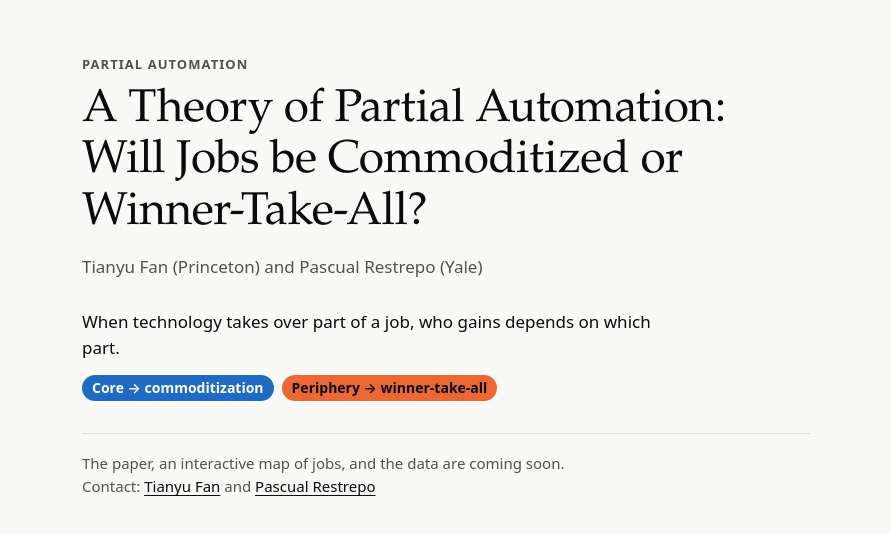
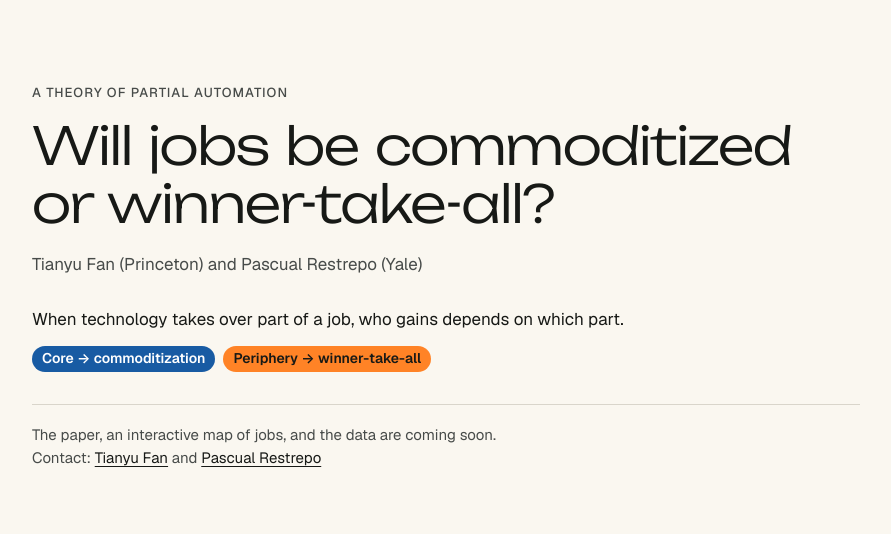
Before and after one commit to tianyufan-econ/partial-automation, a plain HTML site: page docs/index.html in a window 1280 px wide. Shown: the part 124-658 px from the top of the page, without its empty margins (194-1085 px from the left). Drawn offline with Linux system fonts and the light colour scheme.

Commit message:
Restyle placeholder page: new colors and typefaces
Warm paper background, brighter orange, Unbounded Light headline and Geist
text (self-hosted, SIL OFL licenses in docs/fonts). Icon and link-preview
image recolored to match.

Co-Authored-By: Claude Fable 5.2 <noreply@anthropic.com>

```diff
--- a/docs/index.html
+++ b/docs/index.html
@@ -14,21 +14,28 @@
 <meta property="og:image:width" content="1200">
 <meta property="og:image:height" content="630">
 <meta name="twitter:card" content="summary_large_image">
+<link rel="preload" href="fonts/Geist-latin-variable.woff2" as="font" type="font/woff2" crossorigin>
+<link rel="preload" href="fonts/Unbounded-latin-variable.woff2" as="font" type="font/woff2" crossorigin>
 <style>
-  :root { --bg: #f9f9f7; --ink: #0b0b0b; --ink-2: #52514e; --rule: rgba(11, 11, 11, 0.12);
-    --core: #1f6bc4; --peri: #eb6834; --on-core: #fff; --on-peri: #0b0b0b; color-scheme: light; }
+  /* Same typefaces and colors as the site (SIL Open Font License; see fonts/). */
+  @font-face { font-family: "Geist"; font-style: normal; font-weight: 100 900; font-display: swap;
+    src: url("fonts/Geist-latin-variable.woff2") format("woff2"); }
+  @font-face { font-family: "Unbounded"; font-style: normal; font-weight: 200 900; font-display: swap;
+    src: url("fonts/Unbounded-latin-variable.woff2") format("woff2"); }
+  :root { --bg: #faf7f0; --ink: #171916; --ink-2: #474b49; --rule: #d9d5cb;
+    --core: #185ba3; --peri: #ff8326; --on-core: #fff; --on-peri: #171916; color-scheme: light; }
   @media (prefers-color-scheme: dark) {
-    :root { --bg: #0d0d0d; --ink: #f0efec; --ink-2: #c3c2b7; --rule: rgba(255, 255, 255, 0.12);
-      --core: #4d94ea; --peri: #d95926; --on-core: #0d0d0d; --on-peri: #0d0d0d; color-scheme: dark; }
+    :root { --bg: #15191e; --ink: #f5f1e8; --ink-2: #d3d7d8; --rule: #414950;
+      --core: #94c8ff; --peri: #ffa04e; --on-core: #15191e; --on-peri: #15191e; color-scheme: dark; }
   }
   * { box-sizing: border-box; }
   body { margin: 0; min-height: 100vh; display: flex; align-items: center; background: var(--bg); color: var(--ink);
-    font: 17px/1.55 system-ui, -apple-system, "Segoe UI", sans-serif; }
-  main { width: 100%; max-width: 760px; margin: 0 auto; padding: 48px 16px; }
-  .eyebrow { margin: 0; font-size: 13px; letter-spacing: .08em; text-transform: uppercase; color: var(--ink-2); font-weight: 600; }
-  h1 { font-family: ui-serif, "Iowan Old Style", Palatino, Georgia, serif; font-weight: 500; font-size: clamp(30px, 5.4vw, 46px);
-    line-height: 1.12; letter-spacing: -0.01em; margin: 12px 0 0; }
-  .authors { margin: 14px 0 0; color: var(--ink-2); }
+    font: 17px/1.55 "Geist", system-ui, -apple-system, "Segoe UI", sans-serif; }
+  main { width: 100%; max-width: 860px; margin: 0 auto; padding: 48px 16px; }
+  .eyebrow { margin: 0; font-size: 13px; letter-spacing: .08em; text-transform: uppercase; color: var(--ink-2); font-weight: 500; }
+  h1 { font-family: "Unbounded", "Geist", system-ui, sans-serif; font-weight: 300; font-size: clamp(28px, 5.6vw, 52px);
+    line-height: 1.12; letter-spacing: -0.025em; word-spacing: 0.06em; margin: 14px 0 0; text-wrap: balance; }
+  .authors { margin: 18px 0 0; color: var(--ink-2); }
   .lede { margin: 28px 0 0; max-width: 60ch; }
   .rg { display: inline-block; font-size: 14px; font-weight: 600; padding: 2px 10px; border-radius: 999px; white-space: nowrap; }
   .rg.core { background: var(--core); color: var(--on-core); } .rg.peri { background: var(--peri); color: var(--on-peri); }
@@ -39,8 +46,8 @@
 </head>
 <body>
 <main>
-  <p class="eyebrow">Partial automation</p>
-  <h1>A Theory of Partial Automation: Will Jobs be Commoditized or Winner-Take-All?</h1>
+  <p class="eyebrow">A Theory of Partial Automation</p>
+  <h1>Will jobs be commoditized or winner-take-all?</h1>
   <p class="authors">Tianyu Fan (Princeton) and Pascual Restrepo (Yale)</p>
   <p class="lede">When technology takes over part of a job, who gains depends on which part.</p>
   <p class="pair"><span class="rg core">Core → commoditization</span> <span class="rg peri">Periphery → winner-take-all</span></p>
```
Also changed, not shown: docs/favicon.svg, docs/fonts/Geist-latin-variable.woff2 (added), docs/fonts/OFL-Geist.txt (added), docs/fonts/OFL-Unbounded.txt (added), docs/fonts/Unbounded-latin-variable.woff2 (added), docs/social.png.
